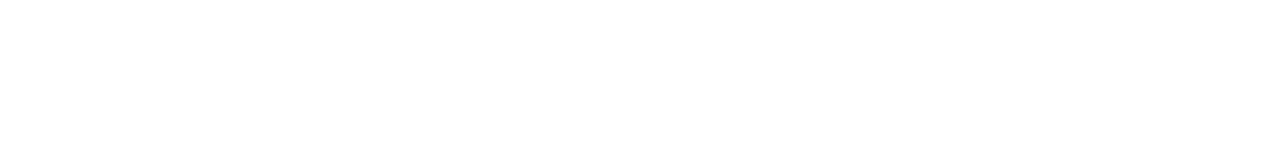
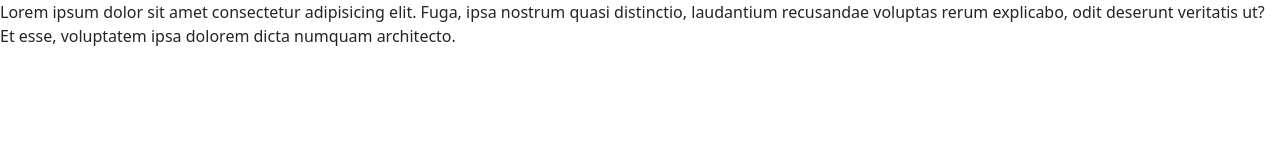
Before and after one commit to kyawkyaw96/QRcode, a website: page index.html in a window 1280 px wide. Drawn offline with nearby package versions, Linux system fonts and the light colour scheme.

Commit message:
home update

```diff
--- a/index.html
+++ b/index.html
@@ -8,6 +8,8 @@
     <title>Document</title>
 </head>
 <body>
+    <p>Lorem ipsum dolor sit amet consectetur adipisicing elit. Fuga, ipsa nostrum quasi distinctio, laudantium recusandae voluptas rerum explicabo, odit deserunt veritatis ut? Et esse, voluptatem ipsa dolorem dicta numquam architecto.
 
+    </p>
 </body>
 </html>
```
